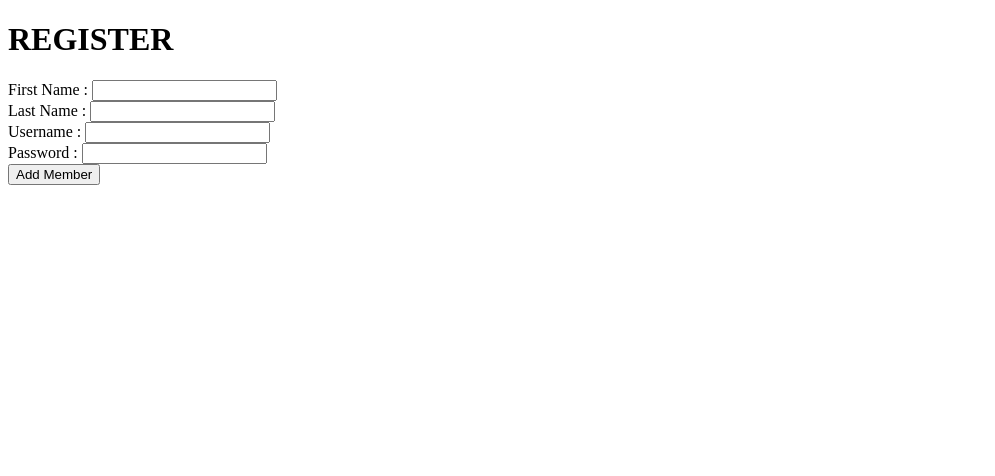
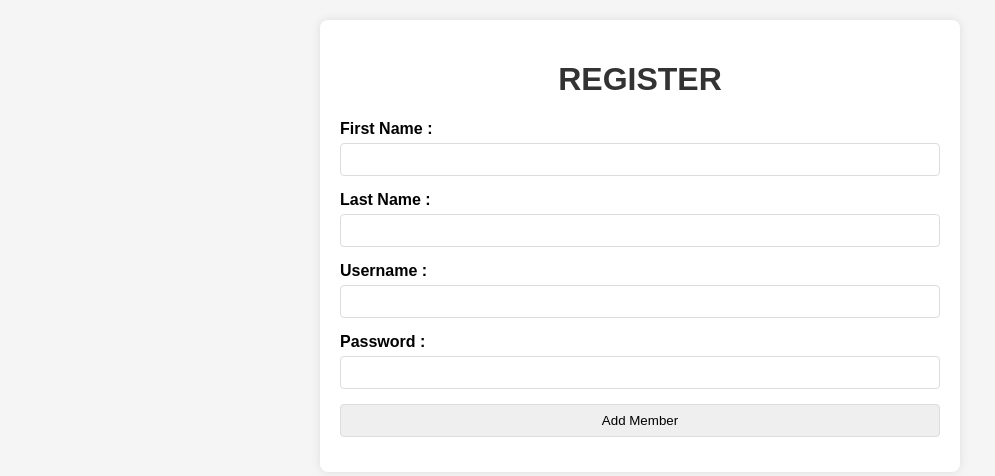
Before and after one commit to nathsteve13/fsp_esports, a PHP site: page /register.php in a window 1280 px wide. Shown: the top 476 px of the page, without its empty margins (0-995 px from the left). Run offline with PHP 8.4, Linux system fonts and the light colour scheme.

Commit message:
push member

```diff
--- a/index.php
+++ b/index.php
@@ -46,7 +46,7 @@
 
             <!-- login -->
             <div class="navbar-right">
-                <a href="#" class="btn btn-light rounded-pill">
+                <a href="register.php" class="btn btn-light rounded-pill">
                     <i class="fas fa-user"></i> Masuk ke Akun
                 </a>
             </div>
--- a/memberstyle.css
+++ b/memberstyle.css
@@ -67,3 +67,42 @@ h1 {
 .card-actions a:hover {
     color: #0056b3;
 }
+.container {
+    max-width: 600px;
+    margin: 0 auto;
+    background: #fff;
+    padding: 20px;
+    border-radius: 8px;
+    box-shadow: 0 0 10px rgba(0,0,0,0.1);
+}
+.form-group {
+    margin-bottom: 15px;
+}
+.form-group label {
+    display: block;
+    margin-bottom: 5px;
+    font-weight: bold;
+}
+.form-group input,
+.form-group textarea {
+    width: 100%;
+    padding: 8px;
+    box-sizing: border-box;
+    border: 1px solid #ddd;
+    border-radius: 4px;
+}
+.form-group textarea {
+    height: 100px;
+    resize: vertical;
+}
+.form-group button {
+    padding: 10px 15px;
+    background-color: #5cb85c;
+    color: #fff;
+    border: none;
+    border-radius: 4px;
+    cursor: pointer;
+}
+.form-group button:hover {
+    background-color: #4cae4c;
+}
--- a/register.php
+++ b/register.php
@@ -3,7 +3,8 @@
 <head>
     <meta charset="UTF-8">
     <meta name="viewport" content="width=device-width, initial-scale=1.0">
-    <title>Game Management</title>
+    <title>Register</title>
+    <link rel="stylesheet" href="memberstyle.css">
 </head>
 <body>
     <div class="container">
```
Also changed, not shown: admin/member/adminstyle.css (+39 -0 lines), register-proses.php (+18 -0 lines), admin/achievement/edit-ach.php (line endings or trailing spaces), admin/member/member-update.php (renamed from member-update.php).
